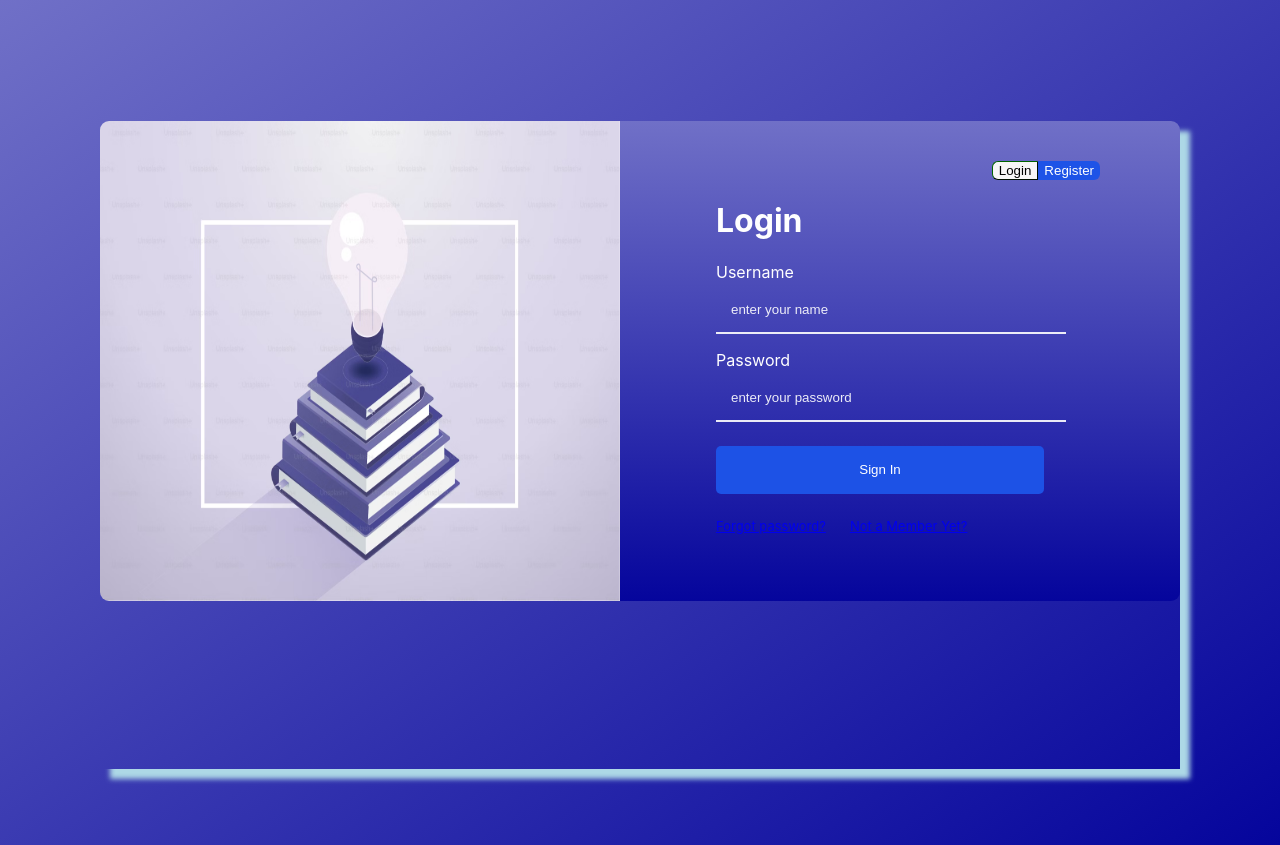
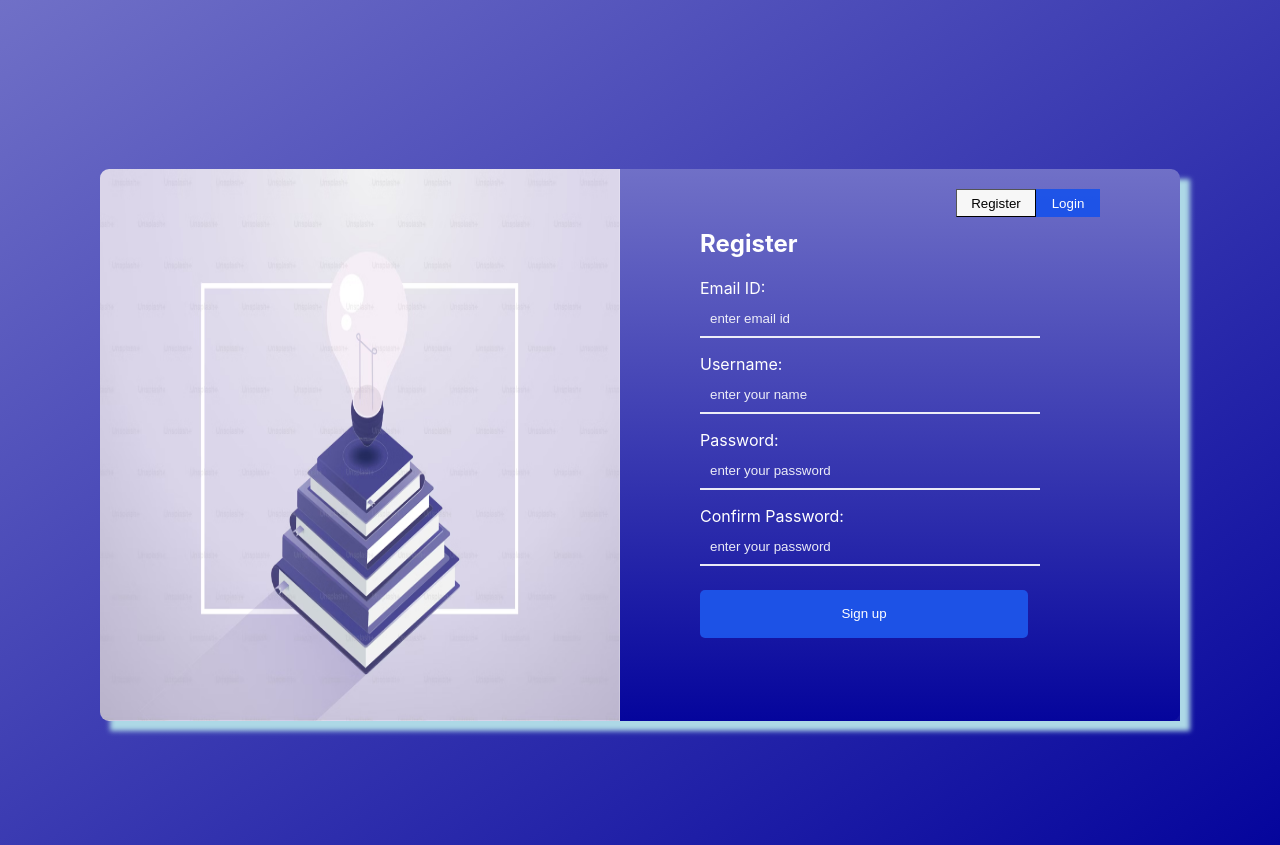
Before and after one commit to sirazsheik/BookStore, a React (Create React App) app in the folder ui/: page /register in a window 1280 px wide. Built offline with nearby package versions, Linux system fonts and the light colour scheme.

Commit message:
made few changes in both CSS files for login feature

```diff
--- a/ui/package.json
+++ b/ui/package.json
@@ -8,6 +8,7 @@
     "@testing-library/user-event": "^13.5.0",
     "react": "^18.3.1",
     "react-dom": "^18.3.1",
+    "react-router-dom": "^6.23.1",
     "react-scripts": "5.0.1",
     "web-vitals": "^2.1.4"
   },
--- a/ui/src/App.js
+++ b/ui/src/App.js
@@ -1,12 +1,19 @@
 import Login from "./components/LoginForm/Login"
-import "./components/LoginForm/Login.css"
+import Register from "./components/RegistrationForm/Register";
+import { BrowserRouter as Router,Route,Routes } from "react-router-dom";
 
 function App() {
     return(
-        <div>
-            <Login/>
-        </div>
-    )
+        <Router>
+            <div>
+                <Routes>
+                    <Route path='/' element={<Login/>}/>
+                    <Route path='/Login' element={<Login/>}/>
+                    <Route path='/register' element={<Register/>}/>
+                </Routes>
+            </div>
+        </Router>
+    );
 }
 
 export default App;
--- a/ui/src/components/LoginForm/Login.css
+++ b/ui/src/components/LoginForm/Login.css
@@ -16,7 +16,7 @@
 }
 
 .second-main{
-
+    height:69%;
     display: flex;
     box-shadow: 10px 10px 5px lightblue;
 
@@ -29,7 +29,7 @@
 
   width:100%;
 
-  height:60vh;
+  height:69%;
 
   border-top-left-radius:9px;
 
@@ -43,7 +43,7 @@
     /* background-image: linear-gradient(to bottom right,rgb(171, 171, 239),rgb(63, 63, 148)); */
     /* background-color:rgb(246, 246, 246); */
 
-  height:60vh;
+    height:69vh;
 
     border-bottom-right-radius:9px;
 
@@ -55,36 +55,31 @@
 
 .imagediv{
 
-  height:81vh;
+    height:65%;
 
     width:65vh;
 
 }
 
 .corner-btn{
-
     flex:1;
-
     display: flex;
-
     justify-content: end;
-
-  margin-top:5vh;
-
+    margin-top:4vh;
+    margin-bottom:5vh;
+    height:20px;
     padding-right:10vh;
-
 }
 
 .loginformdiv{
 
     display: flex;
 
-  padding-left:12vh;
+    padding-left:10vh;
 
-  height:68vh;
+    height:57vh;
 
     width:58vh;
-
 }
 
 .formitems{
@@ -117,85 +112,56 @@
 }
 
 .submit-btn{
-
     margin-top:3vh;
-
     width:41vh;
-
     height:6vh;
-
     background-color:rgba(29, 83, 232, 0.975);
-
     color:white;
-
     border-radius:5px;
-
     border-style:hidden;
     cursor: pointer;
-
 }
 
 .btn-login{
-
+    height:3.5vh;
+    width:8vh;
     background-color: rgb(247, 247, 247);
-
-  border-color:darkgreen;
-
     border-width:1.5px;
-
-  border-top-left-radius:6px;
-
-  border-bottom-left-radius:6px;
-
+    cursor: pointer;
 }
 
 .btn-register{
-
+    height:3.5vh;
+    width:10vh;
     background-color:rgba(29, 83, 232, 0.975);
-
     color:white;
-
-  border-top-right-radius:6px;
-
-  border-bottom-right-radius:6px;
-
-  border:1px;
-
+    border: 0.5em;
+    cursor: pointer;
 }
 
-/* .submit-btn:hover{
-
-  cursor:pointer;
-
-} */
-
-.btn-login:hover{
-
-  cursor:pointer;
-
-}
-
-.btn-register:hover{
-
-  cursor: pointer;
-
+.btn-login:hover,
+.btn-register:hover,
+.submit-btn:hover{
+  background-color:rgba(29, 83, 232, 0.975);
+  box-shadow: 0 4px 8px rgba(0, 0, 0, 0.2);
+  transform: scale(1.1);
+  color:white;
 }
 
 .ancor{
-
     padding-top:3vh;
     color: whitesmoke;
-
     display: flex;
-
+    flex-direction:row;
+    gap:30%;
     font-size:13px;
-
 }
-
+.anchor-link{
+  color:white;
+}
 .member-anchor{
     color:white;
-  padding-left:24px;
-
+    padding-left:26px;
 }
 
 @media only screen and (max-width:600px){
--- a/ui/src/components/LoginForm/Login.js
+++ b/ui/src/components/LoginForm/Login.js
@@ -1,4 +1,6 @@
 import React from "react";
+import {Link} from "react-router-dom";
+import "./Login.css";
 
 
 const Login=()=>{
@@ -6,69 +8,42 @@
   return (
 
     <div className="mainn-container">
-
       <div className="second-main">
-
         <div className="imagediv">
-
           <img className="image" src="/images/Bookslogo1.jpeg" alt="login"/>
-
         </div>
-
         <div className="secondHalf">
-
           <div className="corner-btn">
-
-             <button className="btn-login" type="submit">Login</button>
-
-             <button className="btn-register" type="submit">Register</button>
-
+            <Link to="/Login">
+              <button className="btn-login" type="submit">Login</button>
+            </Link>
+            <Link to="/register">
+              <button className="btn-register" type="submit">Register</button>
+            </Link>
           </div>
-
           <div className="loginformdiv">
-
             <form className="formitems">
-
               <h1 className="h1">Login</h1>
-
               <p className="h6">Username</p>
-
               <input className="input" type="text" placeholder="enter your name"/>
-
               <p className="h6">Password</p>
-
               <input className="input" type="password" placeholder="enter your password"/>
-
               <div>
-
                 <button className="submit-btn" type="submit">Sign In</button>
-
               </div>
-
               <div className="ancor">
-
-                <a href="#0">Forgot password?</a>
-
-                <div className="member-anchor">
-
-                  <a href="#0">Not a Member Yet?</a>
-
-                </div>
-
+                <a className="anchor-link" href="#0">Forgot password?</a>
+                <a className="anchor-link" href="#0">Not a Member Yet?</a>
+                {/* <div className="member-anchor">
+                  <a className="anchor-link" href="#0">Not a Member Yet?</a>
+                </div> */}
               </div>
-
             </form>
-
           </div>
-
         </div>
-
       </div>
-
     </div>
-
   );
-
 };
 
 export default Login;
--- /dev/null
+++ b/ui/src/components/RegistrationForm/Register.css
@@ -0,0 +1,101 @@
+.main-container{
+    background-image: linear-gradient(to bottom right,rgb(112, 112, 199),rgb(5, 5, 156));
+    height: 100vh;
+    display: flex;
+    justify-content: center;
+    align-items: center;
+    padding-top:45px;
+    color: white;
+}
+.middlediv{
+    height:69%;
+    display: flex;
+    box-shadow: 10px 10px 5px lightblue;
+}
+.imagediv{
+    height:69vh;
+    width:65vh;
+}
+.image{
+    background-size: cover;
+    background-color: blue;
+    width:100%;
+    height:69vh;
+    border-top-left-radius:9px;
+    border-bottom-left-radius: 9px;
+}
+.formcontainer{
+    background-image: linear-gradient(to bottom,rgb(112, 112, 199),rgb(5, 5, 156));
+    height:69vh;
+    border-bottom-right-radius:9px;
+    border-top-right-radius:9px;
+    width:70vh;
+}
+.registrationformdiv{
+    display: flex;
+    padding-left:10vh;
+    height:63vh;
+    width:58vh;
+}
+.registrationformitems{
+    width:50vh;
+}
+.inputEle{
+    width:40vh;
+    background-color: transparent;
+    border: 2px solid white;
+    padding:10px;
+    color: white;
+    opacity: 0.9;
+    outline: none;
+    border-top-style: hidden;
+    border-left-style: hidden;
+    border-right-style:hidden;
+}
+::-webkit-input-placeholder{
+    color:white;
+}
+.ptag{
+    margin-bottom:3px;
+}
+.signup-btn{
+    margin-top:3vh;
+    width:41vh;
+    height:6vh;
+    background-color:rgba(29, 83, 232, 0.975);
+    color:white;
+    border-radius:5px;
+    border-style:hidden;
+    cursor: pointer;
+}
+.corner-btns{
+    flex:1;
+    display: flex;
+    justify-content: end;
+    margin-top:2.5vh;
+    height:20px;
+    padding-right:10vh;
+}
+.register-btn{
+    height:3.5vh;
+    width:10vh;
+    background-color: rgb(247, 247, 247);
+    border-width:1.5px;
+    cursor: pointer;
+}
+.login-btn{
+    height:3.5vh;
+    width:8vh;
+    background-color:rgba(29, 83, 232, 0.975);
+    color:white;
+    border: 0.5em;
+    cursor: pointer;
+}
+.login-btn:hover,
+.register-btn:hover,
+.signup-btn:hover{
+    background-color:rgba(29, 83, 232, 0.975);
+    box-shadow: 0 4px 8px rgba(0, 0, 0, 0.2);
+    transform: scale(1.1);
+    color:white;
+}
--- /dev/null
+++ b/ui/src/components/RegistrationForm/Register.js
@@ -0,0 +1,45 @@
+import React from "react";
+import {Link} from 'react-router-dom';
+import "./Register.css";
+
+const Register=()=>{
+
+
+    return(
+        <div className="main-container">
+            <div className="middlediv">
+                <div className="imagediv">
+                    <img className="image" src="/images/Bookslogo1.jpeg" alt="login"/>
+                </div>
+                <div className="formcontainer">
+                    <div className="corner-btns">
+                        <Link to="/register">
+                            <button className="register-btn" type="submit">Register</button>
+                        </Link>
+                        <Link to="/Login">
+                            <button className="login-btn" type="submit">Login</button>
+                        </Link>
+                    </div>
+                    <div className="registrationformdiv">
+                        <form className="registrationformitems">
+                            <h2 className="heading">Register</h2>
+                            <p className="ptag">Email ID:</p>
+                            <input className="inputEle" type="email" placeholder="enter email id"/>
+                            <p className="ptag">Username:</p>
+                            <input className="inputEle" type="text" placeholder="enter your name"/>
+                            <p className="ptag">Password:</p>
+                            <input className="inputEle" type="password" placeholder="enter your password"/>
+                            <p className="ptag"> Confirm Password:</p>
+                            <input className="inputEle" type="password" placeholder="enter your password"/>
+                            <div>
+                                <button className="signup-btn" type="submit">Sign up</button>
+                            </div>
+                        </form>
+                    </div>
+                </div>
+            </div>
+        </div>
+    )
+}
+
+export default Register;
```
Also changed, not shown: 1 other file (tests, documents, lock files or other folders). Lines whose indentation alone changed are shown as unchanged.
